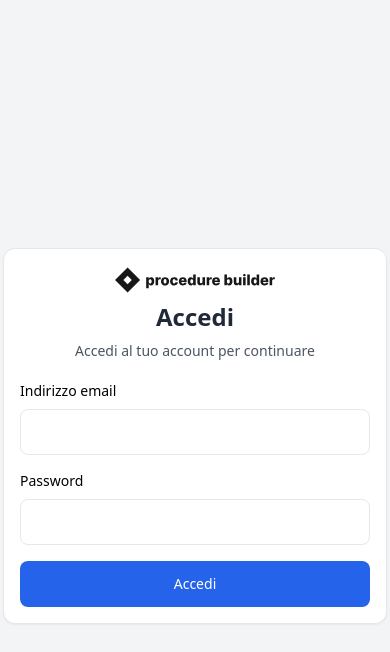
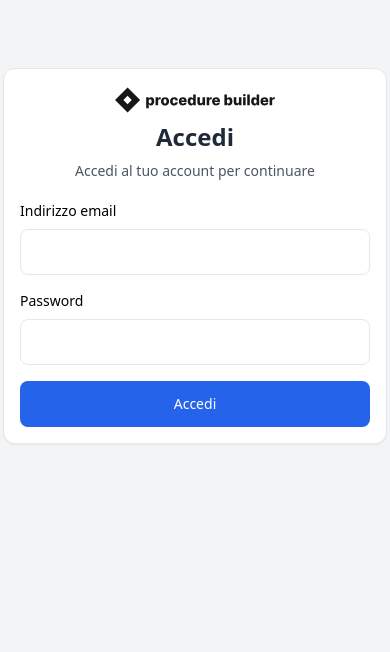
Before and after one commit to diemrt/diemrt-procedurebuilder-web, a React (Vite) app: page /login in a window 390 px wide. Shown: the top 652 px of the page. Built offline with nearby package versions, Linux system fonts and the light colour scheme; no server answers.

Commit message:
Migliora l'aspetto della Navbar e della pagina di login con modifiche ai margini e alla gestione della larghezza

```diff
--- a/src/components/Navbar/Navbar.tsx
+++ b/src/components/Navbar/Navbar.tsx
@@ -92,14 +92,14 @@ const Navbar = () => {
                 GitHub
               </a>
               <Link
-                className="group inline-flex my-4 mx-3 justify-center md:m-0 items-center gap-x-2 py-2 px-3 bg-blue-500 font-medium text-sm text-white rounded-full focus:outline-none"
+                className="group inline-flex my-1 mx-3 justify-center md:m-0 items-center gap-x-2 py-2 px-3 bg-blue-500 font-medium text-sm text-white rounded-full focus:outline-none"
                 to="/procedure/editor"
               >
                 Crea una procedura
               </Link>
               <ShowWhen condition={isLoggedIn}>
                 <button
-                  className="group inline-flex my-4 mx-3 justify-center md:m-0 items-center gap-x-2 py-2 px-3 bg-gray-400 font-medium text-sm text-white rounded-full focus:outline-none"
+                  className="group inline-flex my-1 mx-3 justify-center md:m-0 items-center gap-x-2 py-2 px-3 bg-gray-400 font-medium text-sm text-white rounded-full focus:outline-none"
                   onClick={handleLogout}
                 >
                   Esci
--- a/src/pages/LoginPage/LoginPage.tsx
+++ b/src/pages/LoginPage/LoginPage.tsx
@@ -41,8 +41,8 @@ const LoginPage = () => {
   });
 
   return (
-    <div className="h-screen flex justify-center items-center bg-gray-100">
-      <div className="mt-7 bg-white border border-gray-200 rounded-xl shadow-sm w-96">
+    <div className="h-screen flex justify-center pt-10 md:p-0 md:items-center bg-gray-100">
+      <div className="mt-7 max-h-fit bg-white border border-gray-200 rounded-xl shadow-sm w-96">
         <div className="p-4 sm:p-7">
           <div className="text-center">
             <NavbarLogo />
```
